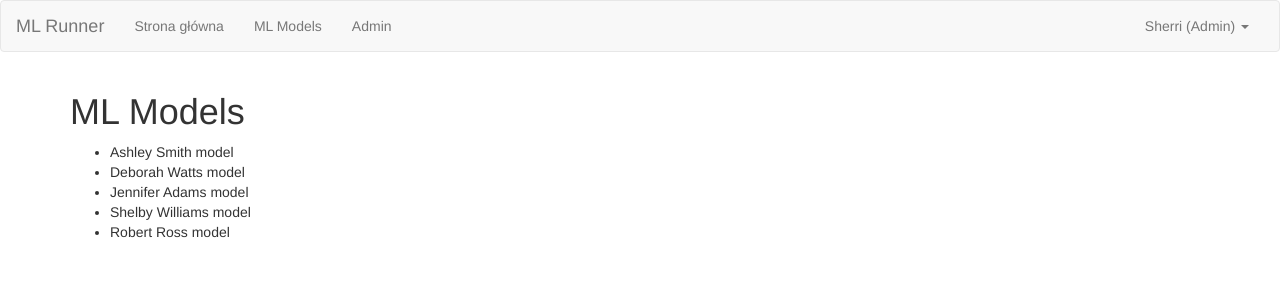
After one commit to shnela/ml_runner, a Flask app: page /models/ in a window 1280 px wide. The commit adds this page. Shown: the top 300 px of the page. Run offline with Flask 2, Linux system fonts and the light colour scheme; a user stored in the database is signed in; data comes from the database, SQL or seed files in the repository; both versions use the stored data as it was after the commit; some libraries are stand-ins or nearby versions.

Commit message:
Display models_list

```diff
--- a/app/ml_models/views.py
+++ b/app/ml_models/views.py
@@ -1 +1,12 @@
+from flask import render_template
+from flask_login import login_required
+
+from . import bp
 from .models import MLModel
+
+
+@bp.route('/models/')
+@login_required
+def models_list():
+    models = MLModel.query.all()
+    return render_template('ml_models/models_list.html', models=models)
--- a/app/templates/base.html
+++ b/app/templates/base.html
@@ -25,6 +25,7 @@
     <div class="collapse navbar-collapse" id="bs-example-navbar-collapse-1">
       <ul class="nav navbar-nav">
         <li class=""><a href="{{ url_for('main.index') }}">Strona główna</a></li>
+        <li class=""><a href="{{ url_for('ml_models.models_list') }}">ML Models</a></li>
         {% if current_user.is_admin  %}
           <li class=""><a href="{{ url_for('auth.admin') }}">Admin</a></li>
         {% endif %}
--- /dev/null
+++ b/app/templates/ml_models/models_list.html
@@ -0,0 +1,11 @@
+{% extends "base.html" %}
+
+{% block container %}
+      <h1>ML Models</h1>
+      <ul>
+      {% for model in models %}
+          <li>{{ model.model_name }}</li>
+      {% endfor %}
+      </ul>
+    </div>
+{% endblock container %}
```
Also changed, not shown: test.db.
